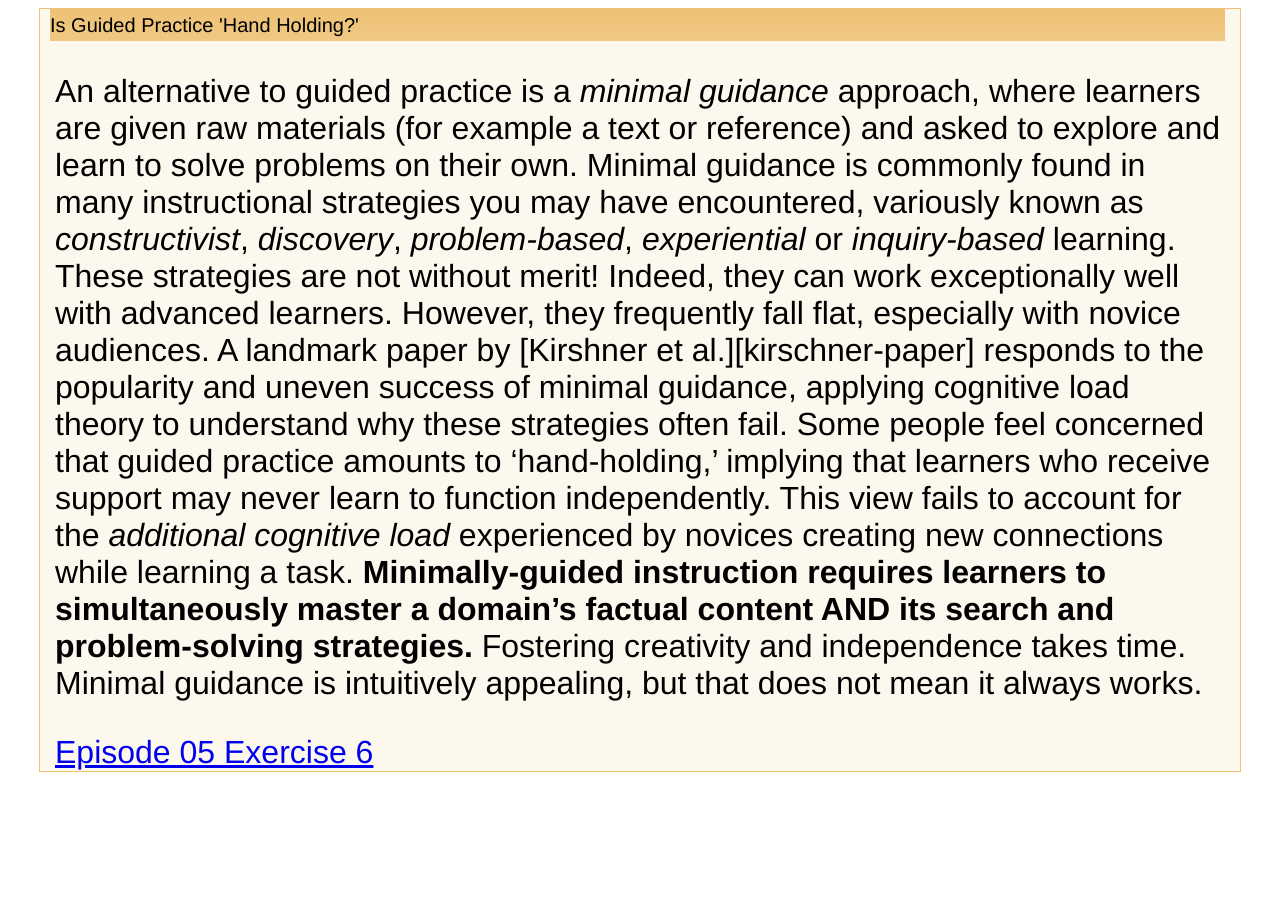
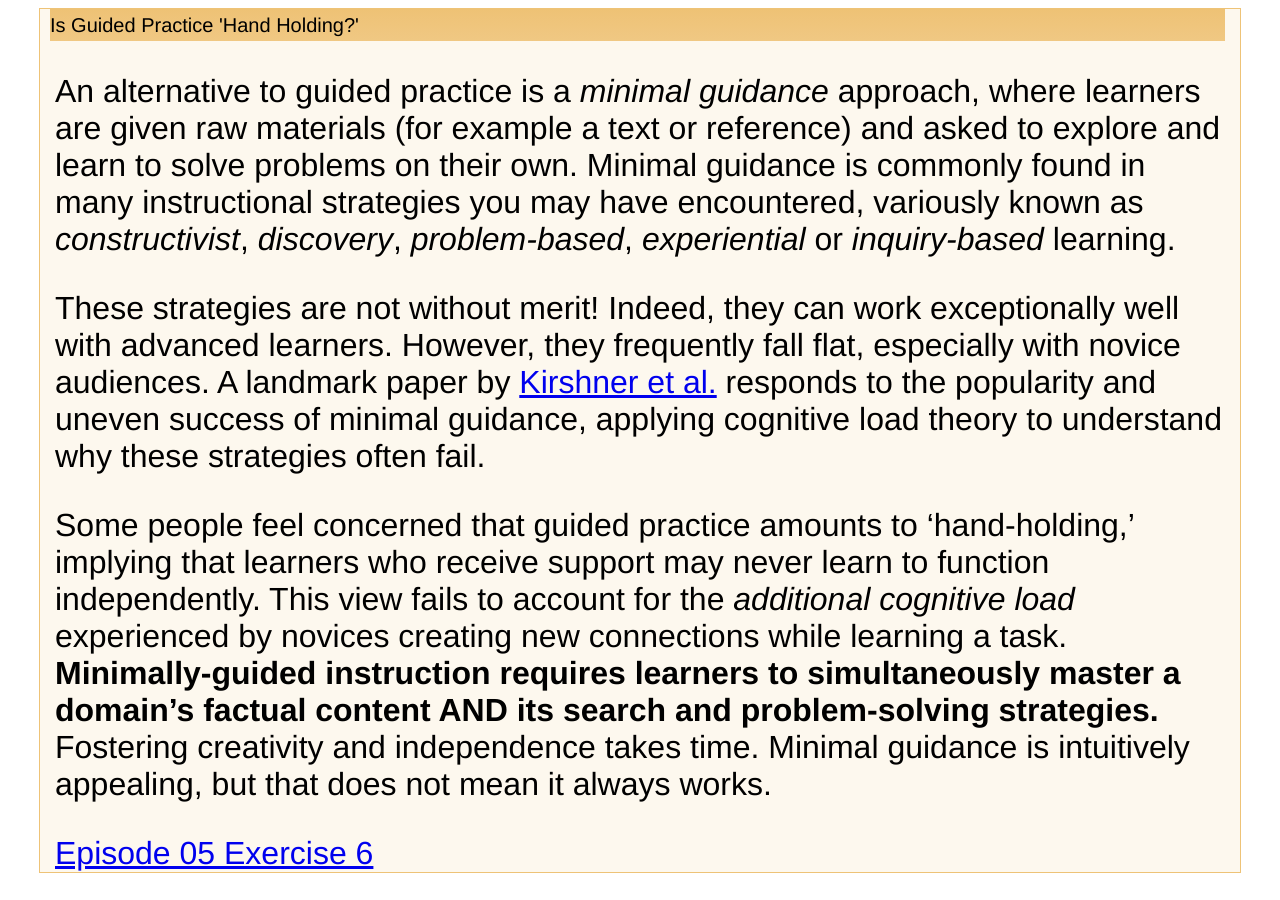
Before and after one commit to NclRSE-Training/Instructor-Trainer-Teaching-Notes, a Jekyll site: the page built from episode05_ex5.md, in a window 1280 px wide. Built offline with Jekyll 4.4.1, drawn with Linux system fonts in a browser that asks for light colours; part of the change alters nothing that is shown.

Commit message:
Update episode05_ex5.md

```diff
--- a/episode05_ex5.md
+++ b/episode05_ex5.md
@@ -11,11 +11,13 @@ asked to explore and learn to solve problems on their own.
 Minimal guidance is commonly found in many instructional strategies you may have encountered,
 variously known as *constructivist*, *discovery*, *problem-based*, *experiential*
 or *inquiry-based* learning.
+
 These strategies are not without merit! Indeed, they can work exceptionally well with advanced learners.
 However, they frequently fall flat, especially with novice audiences.
-A landmark paper by [Kirshner et al.][kirschner-paper]
+A landmark paper by [Kirshner et al.](chrome-extension://efaidnbmnnnibpcajpcglclefindmkaj/https://www.tandfonline.com/doi/pdf/10.1207/s15326985ep4102_1)
 responds to the popularity and uneven success of minimal guidance, applying
 cognitive load theory to understand why these strategies often fail.
+
 Some people feel concerned that guided practice amounts to 'hand-holding,'
 implying that learners who receive support may never learn
 to function independently. This view fails to account for the *additional cognitive
```
